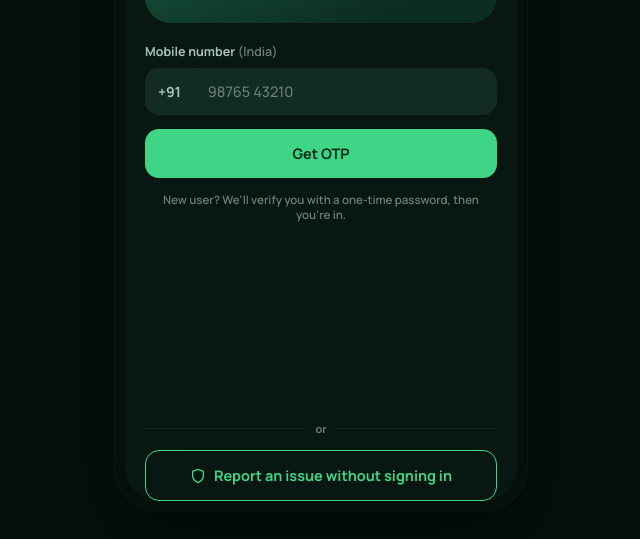
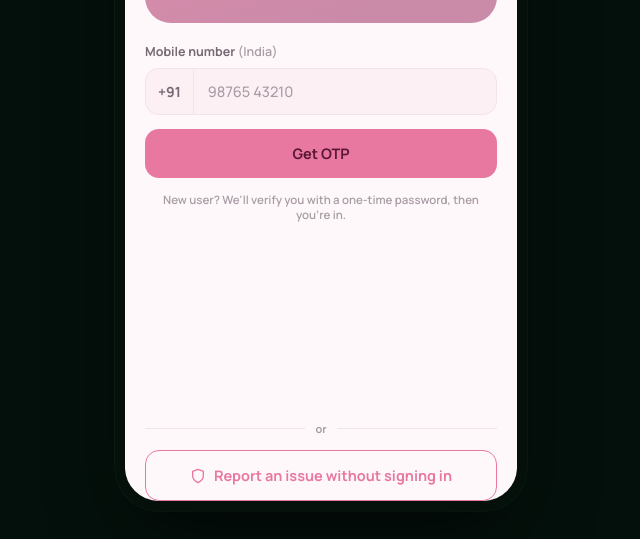
Before and after one commit to Team-RiveX/NagarSetu, a website: page public/index.html in a window 1280 px wide. Shown: the part 293-832 px from the top of the page, without its empty margins (319-959 px from the left). Drawn offline with Linux system fonts and the light colour scheme.

Commit message:
Change theme colors to a lighter palette
Updated color variables for better accessibility

```diff
--- a/public/index.html
+++ b/public/index.html
@@ -9,11 +9,15 @@
 <style>
 *,*::before,*::after{box-sizing:border-box;margin:0;padding:0;-webkit-tap-highlight-color:transparent;}
 :root{
-  --bg:#081712; --bg-soft:#0b1e17; --card:#0f251c; --card-2:#132c21; --card-3:#173523;
-  --hero-a:#1f7a54; --hero-b:#0c2e21;
-  --accent:#3fd587; --accent-strong:#2fbd73; --accent-ink:#052b19;
-  --text:#eef7f1; --text-dim:#a9c4b6; --text-faint:#688072;
-  --border:#1c3c2c; --border-soft:#152a20;
+  --bg:#fff8fb; --bg-soft:#fff2f7; --card:#ffffff; --card-2:#fdf0f5; --card-3:#f9e8ef;
+
+  --hero-a:#e98caf; --hero-b:#c98ba8;
+
+  --accent:#e878a0; --accent-strong:#d95f8c;
+  --accent-ink:#5a1735; --text:#2d2630; --text-dim:#756a73; --text-faint:#a99da5;
+
+  --border:#ead6df;
+  --border-soft:#f2e4e9;
   --danger:#ff8a80; --danger-bg:#3a1b1e;
   --warning:#f0b95e; --warning-bg:#332608;
   --info:#7fb8e0; --chip-bg:#122a1f;
```
